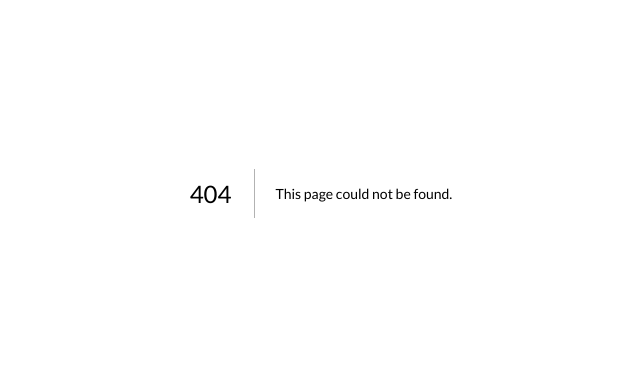
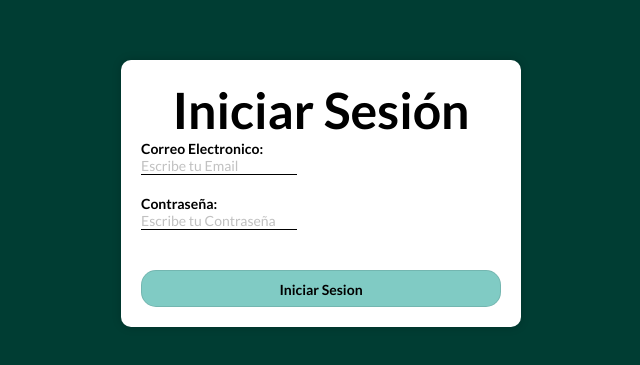
Before and after one commit to MasterChatCenter/frontend, a Next.js app: page /login in a window 1280 px wide. Before the commit this address had no page. Shown: the part 207-572 px from the top of the page, without its empty margins (319-959 px from the left). Built offline with nearby package versions, Linux system fonts and the light colour scheme.

Commit message:
improvement: page Login

```diff
--- a/src/components/atoms/CardShadow/styles.ts
+++ b/src/components/atoms/CardShadow/styles.ts
@@ -3,7 +3,6 @@ import styled from 'styled-components';
 export const CSSCard = styled.div`
 border-radius: 10px;
 padding: 20px;
-padding: 60px 70px;
 box-shadow: 0 0 10px rgba(0, 0, 0, 0.2);
 background-color: #FFF;
 `;
--- /dev/null
+++ b/src/components/molecules/LoginForm/index.jsx
@@ -0,0 +1,30 @@
+import React from 'react';
+import styled from 'styled-components';
+
+import Input from '@/atoms/Input';
+import ButtonLarge from '@/atoms/ButtonLarge';
+
+const CSSForm = styled.form`
+width: 100%;
+div {
+  padding-bottom: 20px;
+}
+`;
+
+const LoginForm = () => (
+  <CSSForm>
+    <Input
+      title="Correo Electronico:"
+      typeInput="Text"
+      placeholder="Escribe tu Email"
+    />
+    <Input
+      title="Contraseña:"
+      typeInput="password"
+      placeholder="Escribe tu Contraseña"
+    />
+    <ButtonLarge>Iniciar Sesion</ButtonLarge>
+  </CSSForm>
+);
+
+export default LoginForm;
--- a/src/components/organisms/Login/index.tsx
+++ b/src/components/organisms/Login/index.tsx
@@ -1,9 +1,8 @@
 import React from 'react'
 import { Wrapper, CardCenter } from './styles';
 import { Title } from '../../atoms/Title/index';
-import Input from '../../atoms/Input/index';
-import ButtonLarge from '../../atoms/ButtonLarge/index';
 import CardShadow from '../../atoms/CardShadow/index';
+import LoginForm from '@/molecules/LoginForm';
 
 
 const Login: React.FC<{}> = ({
@@ -11,17 +10,13 @@ const Login: React.FC<{}> = ({
 }) => {
   return (
     <CardCenter>
-      <>
-        <CardShadow >
-          <Wrapper>
-            <Title title="Iniciar Sesión" />
-            {children}
-          </Wrapper>
-          <Input title="Correo Electronico:" typeInput="Text" placeholder="Escribe tu Email" />
-          <Input title="Contraseña:" typeInput="password" placeholder="Escribe tu Contraseña" />
-          <ButtonLarge>Iniciar Sesion</ButtonLarge>
-        </CardShadow >
-      </>
+      <CardShadow>
+        <Wrapper>
+          <Title title="Iniciar Sesión" />
+          {children}
+        </Wrapper>
+        <LoginForm />
+      </CardShadow >
     </CardCenter>
   )
 }
--- a/src/components/organisms/Login/styles.ts
+++ b/src/components/organisms/Login/styles.ts
@@ -4,8 +4,9 @@ export const Wrapper = styled.div`
   text-align: center;
 `;
 export const CardCenter = styled.div`
-  display: flex;
-  justify-content: center;
-  align-items: center;
-  flex-direction: column;
+width: 100%;
+
+@media screen and (min-width: 800px) {
+  grid-column: 5 / 9;
+}
 `;
--- /dev/null
+++ b/src/pages/login.tsx
@@ -0,0 +1,27 @@
+import styled from "styled-components";
+
+import Login from '@/organisms/Login';
+
+const CSSContainer = styled.div`
+display: flex;
+justify-content: center;
+align-items: center;
+width: 100vw;
+min-height: 100vh;
+padding: 20px;
+background-color: ${props => props.theme.primaryDark};
+
+@media screen and (min-width: 800px) {
+  display: grid;
+  grid-template-columns: repeat(12, 1fr);
+  gap: 20px;
+}
+`;
+
+const LoginPage = () => (
+  <CSSContainer>
+    <Login />
+  </CSSContainer>
+);
+
+export default LoginPage;
```
Also changed, not shown: 1 other file (tests, documents, lock files or other folders).
